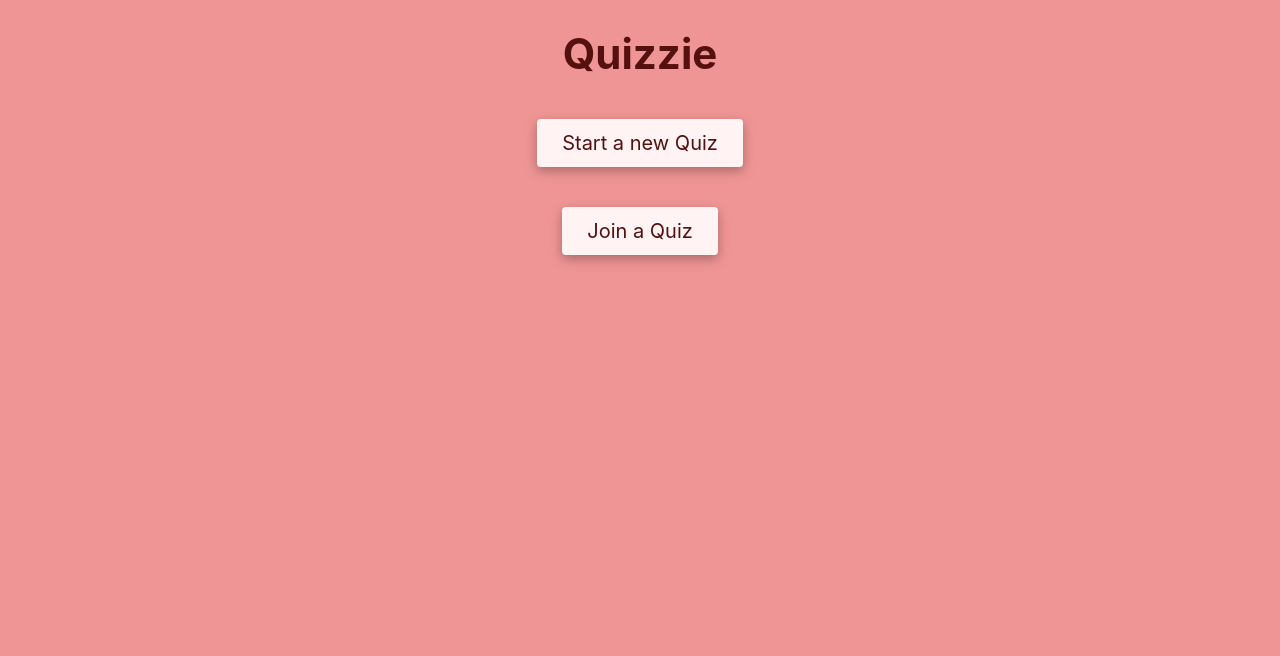
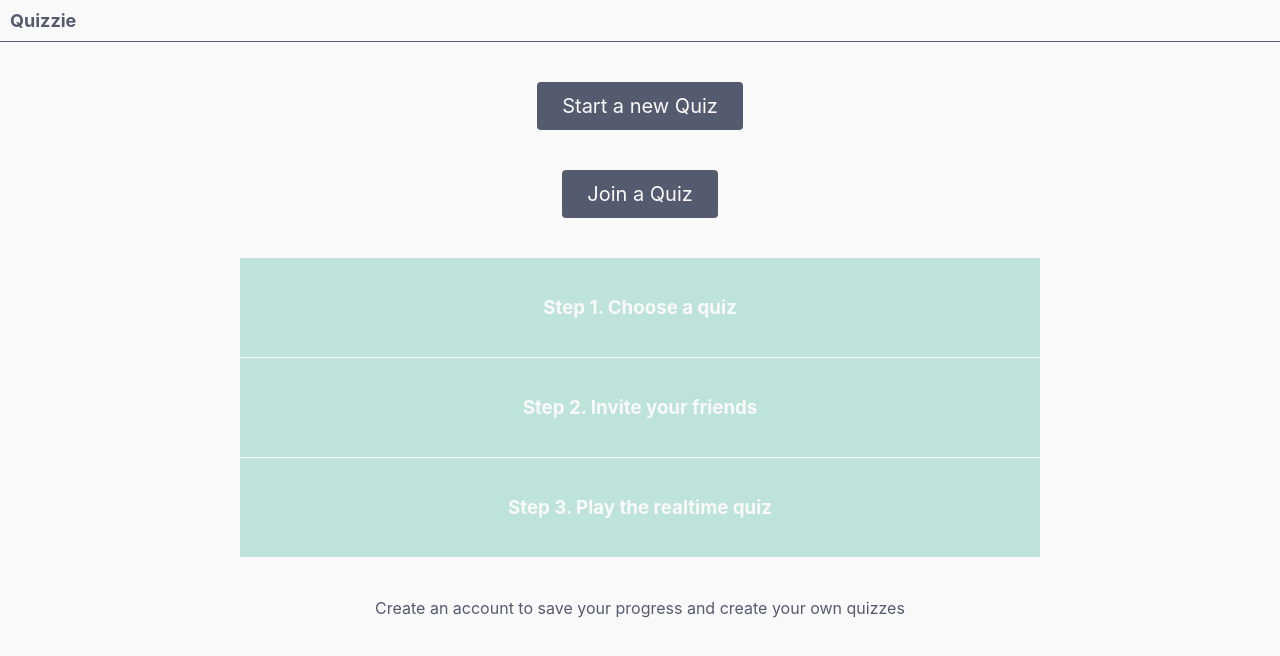
Before and after one commit to hseager/quizzie, a Next.js app: page / in a window 1280 px wide. Shown: the top 656 px of the page. Built offline with nearby package versions, Linux system fonts and the light colour scheme.

Commit message:
Started styling

```diff
--- a/components/layout.js
+++ b/components/layout.js
@@ -3,7 +3,7 @@ import styles from '../styles/layout.module.css'
 
 export default function Layout({children}) {
     return (
-        <div className={styles.container}>
+        <>
             <Head>
                 <meta
                     name="description"
@@ -11,9 +11,14 @@ export default function Layout({children}) {
                 />
                 <title>Quizzie - Live Quiz with your friends</title>
             </Head>
-            <main>
-                {children}
-            </main>
-        </div>
+            <header className={styles.header}>
+                <h1 className={styles.title}>Quizzie</h1>
+            </header>
+            <div className={styles.container}>
+                <main>
+                    {children}
+                </main>
+            </div>
+        </>
     )
 }
--- a/components/quizQuestions.js
+++ b/components/quizQuestions.js
@@ -1,6 +1,6 @@
 import buttonStyles from '../styles/buttons.module.css'
 import useSocket from '../hooks/useSocket'
-import { useState, useEffect } from 'react'
+import { useState } from 'react'
 
 export default function QuizQuestions({ quiz, lobby }) {
 
--- a/pages/index.js
+++ b/pages/index.js
@@ -6,17 +6,30 @@ import Link from 'next/link'
 export default function Home() {
     return (
         <Layout>
-      <h1>Quizzie</h1>
-      <div className={styles.content}>
+            <div className={styles.section}>
                 <Link href="/quizzes">
                     <a className={buttonStyles.button}>Start a new Quiz</a>
                 </Link>
             </div>
-      <div className={styles.content}>
+            <div className={styles.section}>
                 <Link href="/join-a-quiz">
                     <a className={buttonStyles.button}>Join a Quiz</a>
                 </Link>
             </div>
+            <div className={styles.features}>
+                <div className={styles.feature}>
+                    <h3>Step 1. Choose a quiz</h3>
+                </div>
+                <div className={styles.feature}>
+                    <h3>Step 2. Invite your friends</h3>
+                </div>
+                <div className={styles.feature}>
+                    <h3>Step 3. Play the realtime quiz</h3>
+                </div>
+            </div>
+            <div className={styles.section}>
+                <p>Create an account to save your progress and create your own quizzes</p>
+            </div>
         </Layout>
     )
 }
--- a/pages/quizzes.js
+++ b/pages/quizzes.js
@@ -15,6 +15,7 @@ const Quizzes = function({ data }) {
 
     return (
         <Layout>
+            <div className={styles.section}>
                 <h1>Quizzes</h1>
                 <div className={styles.quizList}>
                     {data.map((quiz) => (
@@ -27,6 +28,7 @@ const Quizzes = function({ data }) {
                             </h4>
                         </div>
                     ))}
+                </div>
             </div>
         </Layout>
     )
--- a/styles/Home.module.css
+++ b/styles/Home.module.css
@@ -1,4 +1,22 @@
-.content {
+.section {
     margin: 40px 0;
     text-align: center;
+    padding: 0 10px;
 }
+
+.features {
+    display: flex;
+    flex-direction: column;
+}
+
+.feature {
+    padding: 10px;
+    background: var(--color3);
+    text-align: center;
+    border-bottom: 1px solid var(--color4);
+    min-height: 100px;
+    display: flex;
+    align-items: center;
+    justify-content: center;
+    color: var(--color4);
+}
--- a/styles/buttons.module.css
+++ b/styles/buttons.module.css
@@ -5,17 +5,14 @@
     cursor: pointer;
     font-size: 20px;
     color: inherit;
-    background: #fff3f3;
-
-    box-shadow: #a86969 0px 4px 12px;
+    /* box-shadow: var(--color1) 0px 1px 3px; */
     display: inline-block;
+    outline: none;
+    background: var(--color1);
+    color: var(--color4);
 }
 
 .button:active{
-    box-shadow: #a86969 0px 0px 12px;
+    /* box-shadow: var(--color1) 0px 0px 3px; */
     margin: 2px 0 -2px;
 }
-
-.button:hover{
-    background: #fff8f8;
-}
--- a/styles/globals.css
+++ b/styles/globals.css
@@ -1,23 +1,37 @@
+:root {
+    --color1: #555b6e;
+    --color2: #89b0ae;
+    --color3: #bee3db;
+    --color4: #faf9f9;
+    --color5: #ffd6ba;
+}
+
 html,
 body {
-  padding: 0;
-  margin: 0;
-  font-family: -apple-system, BlinkMacSystemFont, Segoe UI, Roboto, Oxygen,
+    padding: 0;
+    margin: 0;
+    font-family: -apple-system, BlinkMacSystemFont, Segoe UI, Roboto, Oxygen,
     Ubuntu, Cantarell, Fira Sans, Droid Sans, Helvetica Neue, sans-serif;
-  color: #551010;
-  background: #f09595;
+    color: var(--color1);
+    background: var(--color4);
 }
 
 a {
-  color: inherit;
-  text-decoration: none;
+    color: var(--color2);
+    text-decoration: none;
+}
+
+p {
+    margin: 15px 0;
+}
+
+ul {
+    margin: 15px 0;
+    padding: 0 40px;
 }
 
 * {
-  box-sizing: border-box;
+    box-sizing: border-box;
+    margin: 0;
+    padding: 0;
 }
-
-h1{
-  font-size: 42px;
-  text-align: center;
-}
--- a/styles/layout.module.css
+++ b/styles/layout.module.css
@@ -1,9 +1,6 @@
 .container {
-    min-height: 100vh;
-    padding: 0 0.5rem;
-    display: flex;
-    flex-direction: column;
-    align-items: center;
+    max-width: 800px;
+    margin: auto;
 }
 
 .main {
@@ -14,3 +11,14 @@
     justify-content: center;
     align-items: center;
 }
+
+.header {
+    border-bottom: 1px solid var(--color1);
+    padding: 10px;
+    margin:0 0 10px;
+    /* box-shadow: 0px 0px 6px #d9bc9d; */
+}
+
+.title {
+    font-size: 18px;
+}
--- a/styles/quizzes.module.css
+++ b/styles/quizzes.module.css
@@ -5,7 +5,7 @@
 }
 
 .quizListItem {
-    border: 1px solid #ffc3c3;
+    border: 1px solid var(--color1);
     padding: 10px;
     margin: 10px;
     width: 40%;
```
Lines whose indentation alone changed are shown as unchanged.
